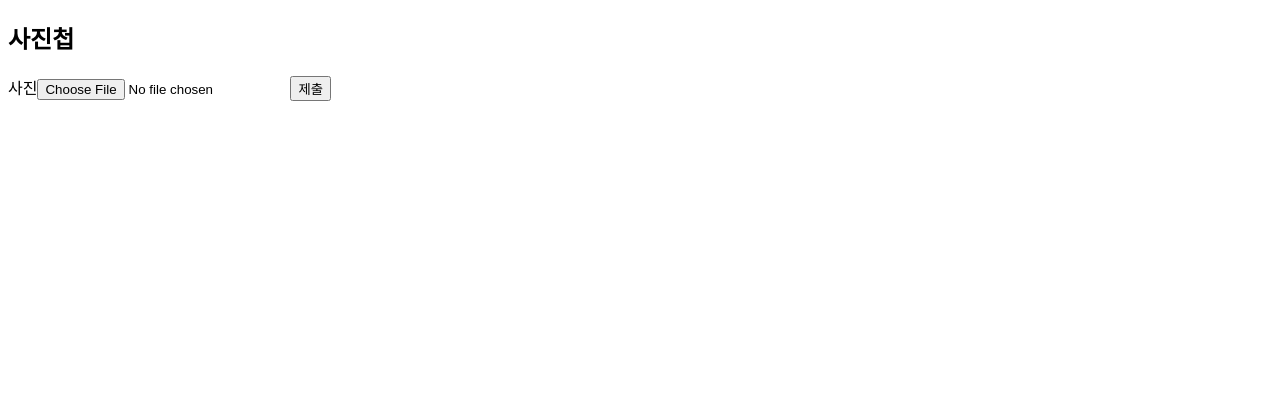
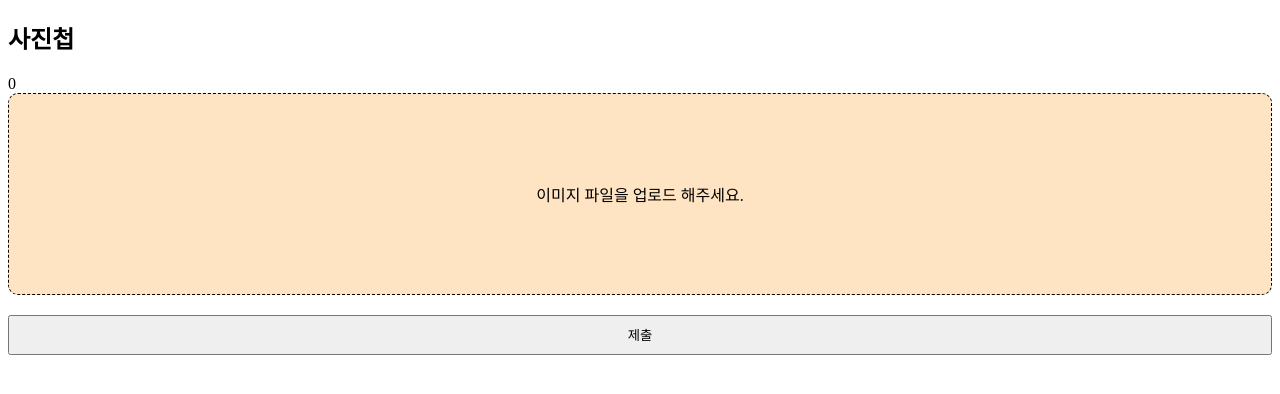
Before and after one commit to dltmdgkr/our-moments, a React (Create React App) app in the folder client/: page / in a window 1280 px wide. Shown: the top 394 px of the page. Built offline with nearby package versions, Linux system fonts and the light colour scheme.

Commit message:
사진첩 이미지 업로드 UI 적용

```diff
--- a/client/package.json
+++ b/client/package.json
@@ -10,6 +10,7 @@
     "@types/node": "^16.18.116",
     "@types/react": "^18.3.12",
     "@types/react-dom": "^18.3.1",
+    "axios": "^1.7.7",
     "react": "^18.3.1",
     "react-dom": "^18.3.1",
     "react-scripts": "5.0.1",
@@ -39,5 +40,6 @@
       "last 1 firefox version",
       "last 1 safari version"
     ]
-  }
+  },
+  "proxy": "http://localhost:8080"
 }
--- a/client/public/index.html
+++ b/client/public/index.html
@@ -14,7 +14,7 @@
       manifest.json provides metadata used when your web app is installed on a
       user's mobile device or desktop. See https://developers.google.com/web/fundamentals/web-app-manifest/
     -->
-    <link rel="manifest" href="%PUBLIC_URL%/manifest.json" />
+    <!-- <link rel="manifest" href="%PUBLIC_URL%/manifest.json" /> -->
     <!--
       Notice the use of %PUBLIC_URL% in the tags above.
       It will be replaced with the URL of the `public` folder during the build.
--- /dev/null
+++ b/client/src/components/ProgressBar.tsx
@@ -0,0 +1,3 @@
+export default function ProgressBar({ percent }: { percent: number }) {
+  return <div>{percent}</div>;
+}
--- /dev/null
+++ b/client/src/components/UploadForm.css
@@ -0,0 +1,31 @@
+.file-dropper {
+  border: 1px dashed black;
+  height: 200px;
+  background-color: bisque;
+  border-radius: 10px;
+  margin-bottom: 20px;
+  display: flex;
+  justify-content: center;
+  align-items: center;
+  position: relative;
+}
+
+.file-dropper input {
+  width: 100%;
+  height: 100%;
+  opacity: 0;
+  position: absolute;
+  cursor: pointer;
+}
+
+.file-dropper:hover {
+  background-color: gray;
+  color: white;
+  transition: 0.5s;
+}
+
+.submit-btn {
+  width: 100%;
+  height: 40px;
+  cursor: pointer;
+}
--- a/client/src/components/UploadForm.tsx
+++ b/client/src/components/UploadForm.tsx
@@ -1,9 +1,55 @@
+import axios from "axios";
+import { ChangeEventHandler, FormEventHandler, useState } from "react";
+import "./UploadForm.css";
+import ProgressBar from "./ProgressBar";
+
 export default function UploadForm() {
+  const [file, setFile] = useState<File | null>(null);
+  const [fileName, setFileName] = useState("이미지 파일을 업로드 해주세요.");
+  const [percent, setPercent] = useState(0);
+
+  const imageSelectHandler: ChangeEventHandler<HTMLInputElement> = (e) => {
+    const files = e.target.files;
+    if (files && files.length > 0) {
+      const imageFile = files[0];
+      setFile(imageFile);
+      setFileName(imageFile.name);
+    }
+  };
+
+  const onSubmit: FormEventHandler<HTMLFormElement> = async (e) => {
+    e.preventDefault();
+    if (!file) {
+      console.error("선택된 파일이 없습니다.");
+      return;
+    }
+    const formData = new FormData();
+    formData.append("image", file);
+    try {
+      const res = await axios.post("/upload", formData, {
+        headers: { "content-type": "multipart/form-data" },
+        onUploadProgress: (e) => {
+          setPercent(Math.round((100 * e.loaded) / e.total!));
+        },
+      });
+      console.log(res);
+      alert("성공!");
+    } catch (err) {
+      console.error(err);
+      alert("실패");
+    }
+  };
+
   return (
-    <form>
-      <label htmlFor="image">사진</label>
-      <input id="image" type="file" />
-      <button type="submit">제출</button>
+    <form onSubmit={onSubmit}>
+      <ProgressBar percent={percent} />
+      <div className="file-dropper">
+        {fileName}
+        <input id="image" type="file" onChange={imageSelectHandler} />
+      </div>
+      <button type="submit" className="submit-btn">
+        제출
+      </button>
     </form>
   );
 }
```
Also changed, not shown: client/public/manifest.json (deleted), 5 other files (tests, documents, lock files or other folders).
